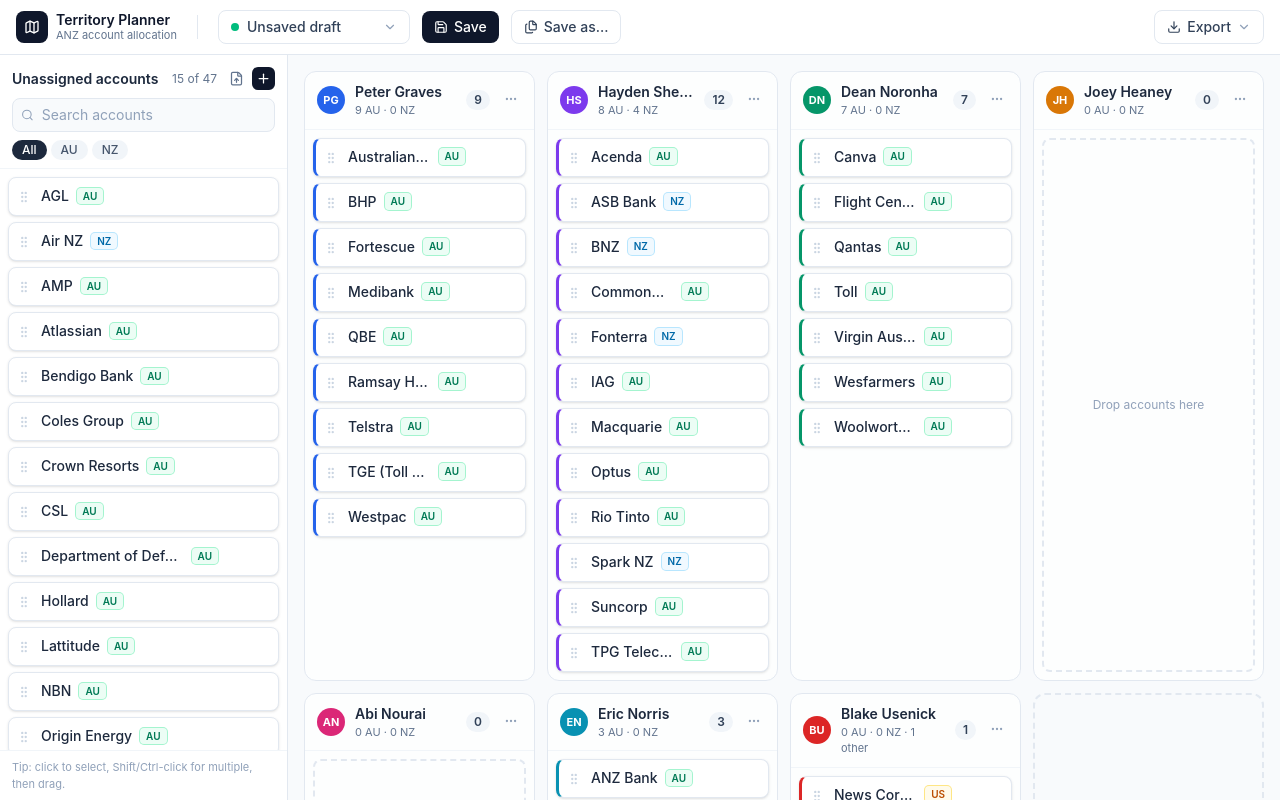
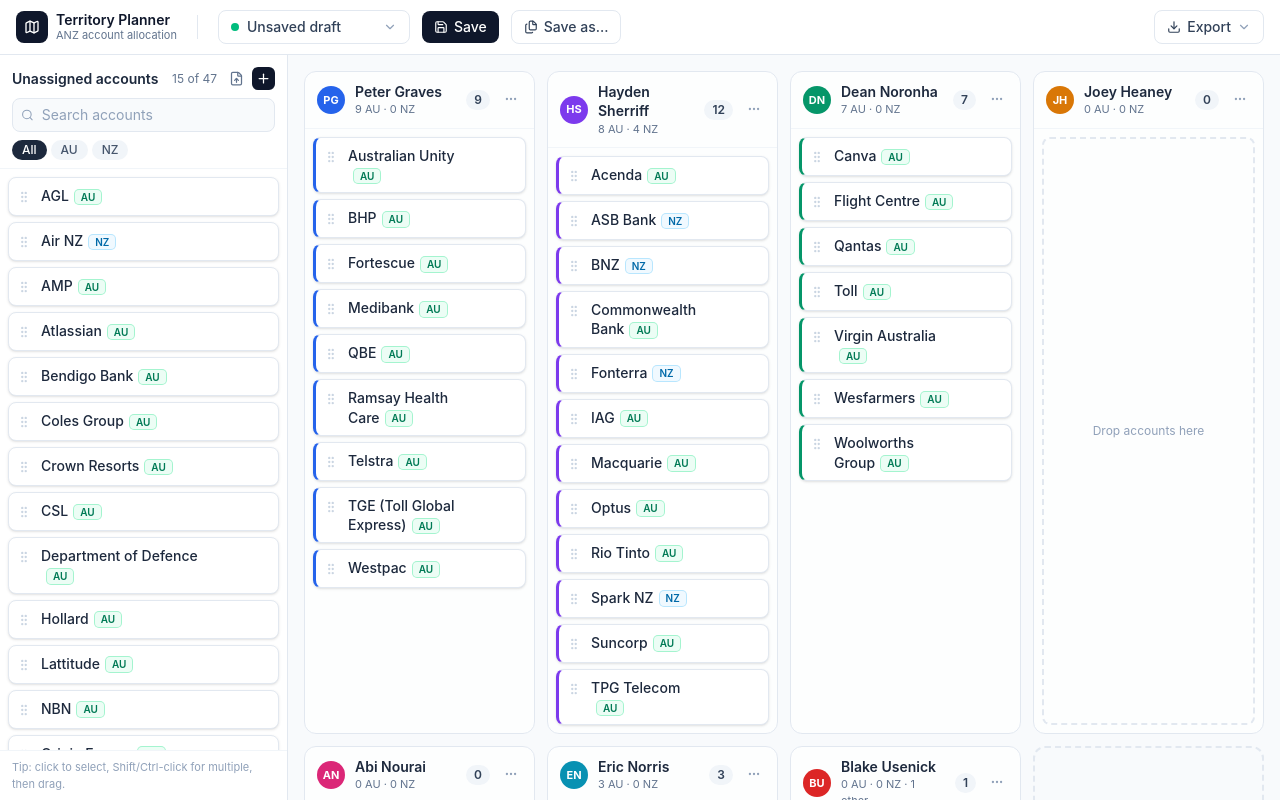
Before and after one commit to pjgraves-droid/territory-planner, a React (Vite) app: page / in a window 1280 px wide. Built offline with nearby package versions, Linux system fonts and the light colour scheme; a web font is replaced by a local one.

Commit message:
feat: wrap long account/director names so cards grow instead of truncating
Co-Authored-By: Peter  Graves <pjgraves@gmail.com>

```diff
--- a/src/App.tsx
+++ b/src/App.tsx
@@ -68,7 +68,7 @@ export default function App() {
       <DndContext sensors={sensors} onDragStart={onDragStart} onDragEnd={onDragEnd} onDragCancel={() => setActiveId(null)}>
         <div className="flex min-h-0 flex-1">
           <AccountPool selectedIds={selected} onSelect={onSelect} onClearSelection={() => setSelected(new Set())} />
-          <main className="scrollbar-thin grid min-w-0 flex-1 auto-rows-min grid-cols-[repeat(auto-fit,minmax(200px,1fr))] content-start gap-3 overflow-y-auto p-4">
+          <main className="scrollbar-thin grid min-w-0 flex-1 auto-rows-min grid-cols-[repeat(auto-fit,minmax(230px,1fr))] content-start gap-3 overflow-y-auto p-4">
             {directors.map((d) => (
               <DirectorColumn key={d.id} director={d} selectedIds={selected} onSelect={onSelect} />
             ))}
--- a/src/components/AccountCard.tsx
+++ b/src/components/AccountCard.tsx
@@ -51,12 +51,12 @@ export function AccountCard({ account, selected, onSelect, overlay, accent }: Pr
         <GripVertical size={14} />
       </button>
       <div className="min-w-0 flex-1">
-        <div className="flex items-center gap-2">
-          <span className="truncate font-medium text-slate-800">{account.name}</span>
-          <span className={`shrink-0 rounded px-1.5 py-px text-[10px] font-semibold ring-1 ${regionStyle[account.region] ?? 'bg-slate-50 text-slate-600 ring-slate-200'}`}>
+        <p className="font-medium leading-snug text-slate-800 [overflow-wrap:anywhere]">
+          {account.name}
+          <span className={`ml-1.5 inline-block align-middle rounded px-1.5 py-px text-[10px] font-semibold leading-tight ring-1 ${regionStyle[account.region] ?? 'bg-slate-50 text-slate-600 ring-slate-200'}`}>
             {account.region}
           </span>
-        </div>
+        </p>
         {editing ? (
           <input
             autoFocus
@@ -78,7 +78,7 @@ export function AccountCard({ account, selected, onSelect, overlay, accent }: Pr
         ) : null}
       </div>
       {!overlay && (
-        <div className="flex shrink-0 items-center">
+        <div className="-mr-1 flex shrink-0 items-center">
           <button
             onClick={(e) => {
               e.stopPropagation()
--- a/src/components/DirectorColumn.tsx
+++ b/src/components/DirectorColumn.tsx
@@ -56,7 +56,7 @@ export function DirectorColumn({ director, selectedIds, onSelect }: Props) {
           {initials}
         </span>
         <div className="min-w-0 flex-1">
-          <h2 className="truncate text-sm font-semibold text-slate-800">{director.name}</h2>
+          <h2 className="text-sm font-semibold leading-snug text-slate-800">{director.name}</h2>
           <p className="text-[11px] text-slate-500">
             {au} AU · {nz} NZ{other ? ` · ${other} other` : ''}
           </p>
```
